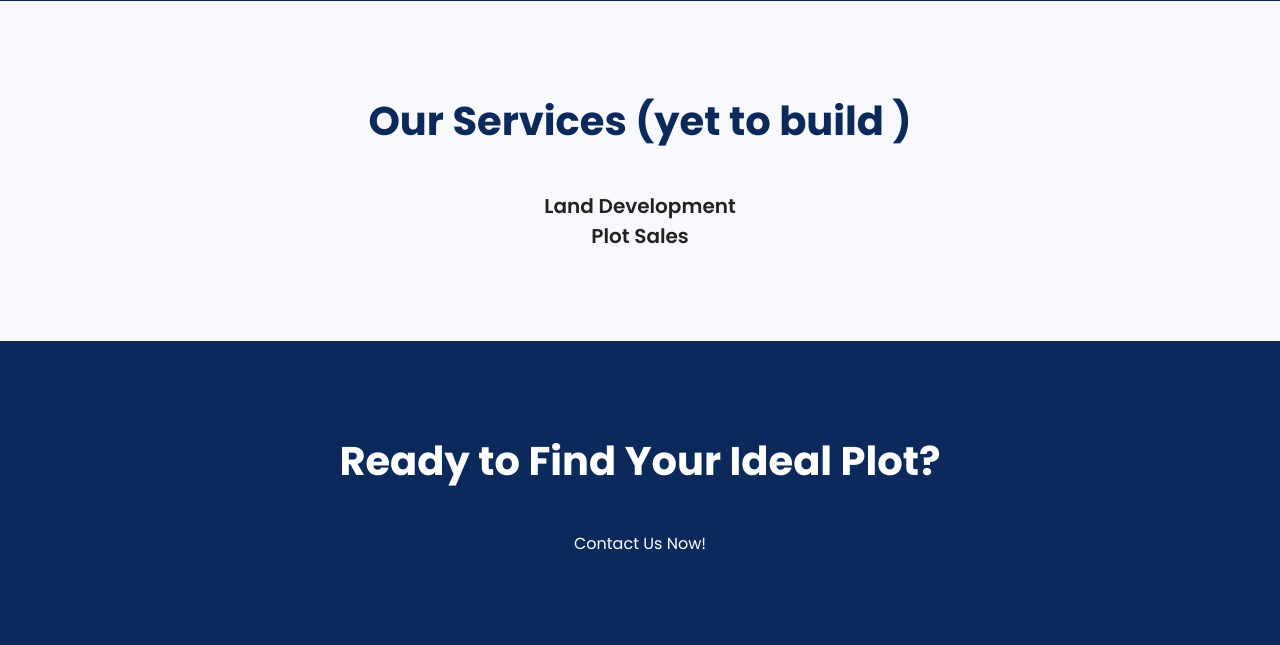
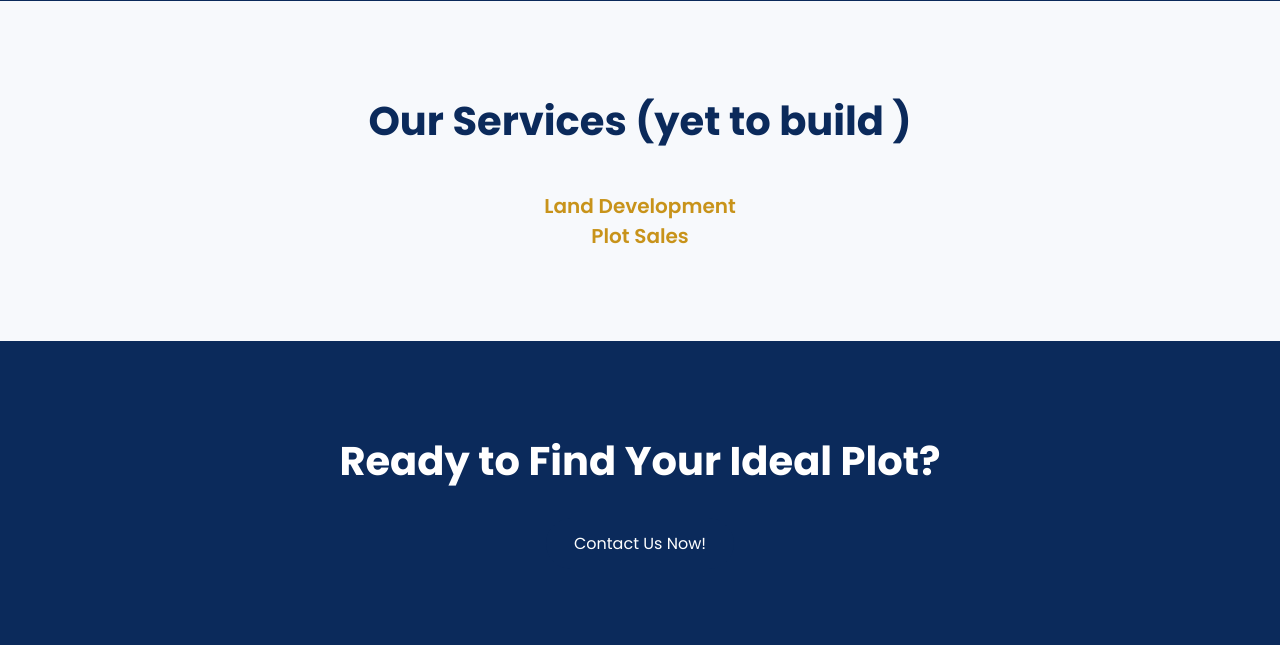
Before and after one commit to Ronit-Godambe/Lokdham-Developers, a PHP site: page / in a window 1280 px wide. Shown: the part 2815-3460 px from the top of the page. Run offline with PHP 8.4, Linux system fonts and the light colour scheme.

Commit message:
Formatted css for "cards"

```diff
--- a/css/style.css
+++ b/css/style.css
@@ -329,7 +329,7 @@ nav a{
 .services .card{
 
     text-align:center;
-
+    color: #C8931A;
     font-size:20px;
 
     font-weight:600;
```
